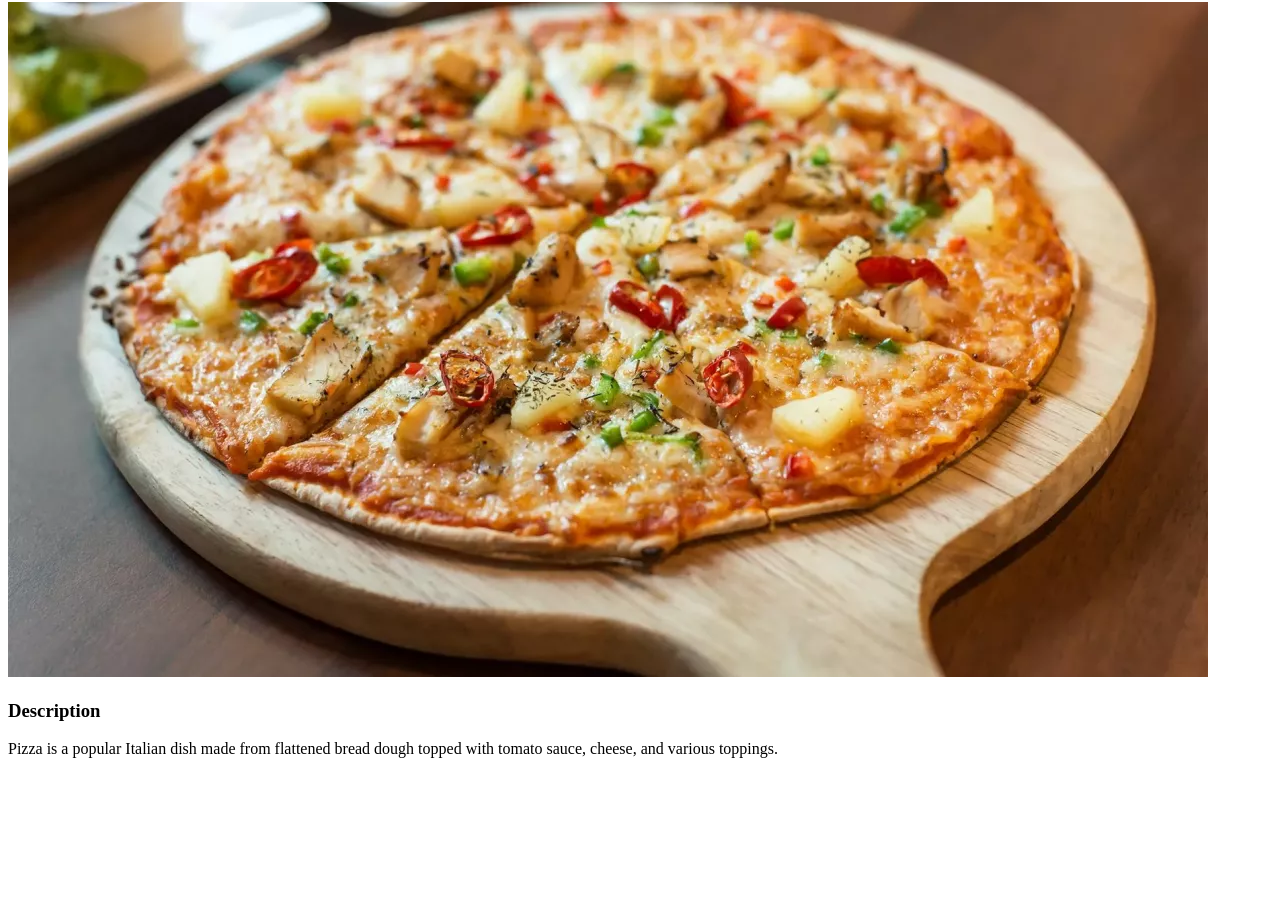
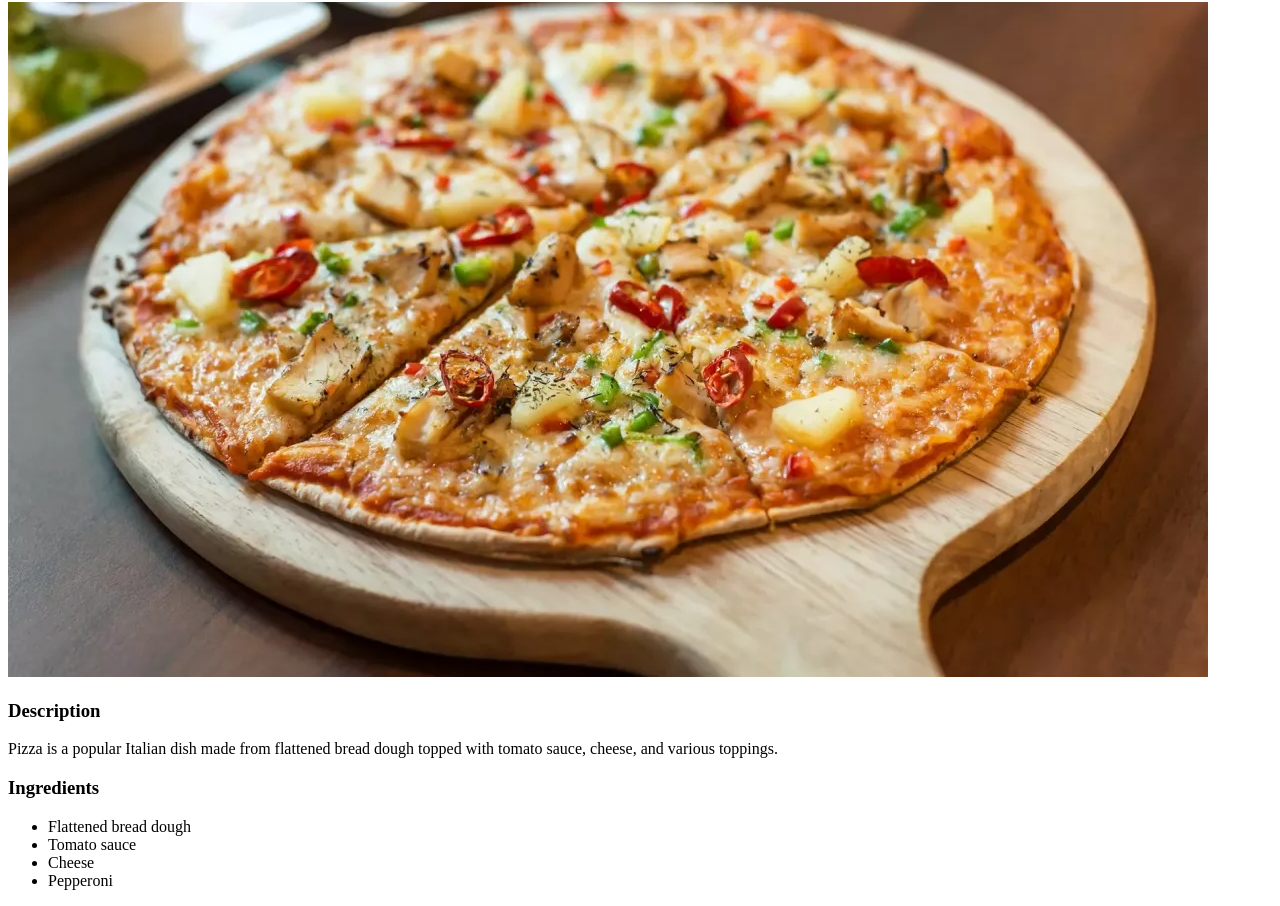
Before and after one commit to MewKay/odin-recipes, a plain HTML site: page recipes/pizza.html in a window 1280 px wide. Shown: the part 78-984 px from the top of the page. Before the commit the page ends 852 px from the top, so only its background shows below. Drawn offline with Linux system fonts and the light colour scheme.

Commit message:
Add a few ingredients to the pizza recipe

```diff
--- a/recipes/pizza.html
+++ b/recipes/pizza.html
@@ -9,9 +9,20 @@
   <body>
     <h1>Pizza</h1>
     <img src="../images/pizza.jpg">
+
     <h3>Description</h3>
     <div>
       <p>Pizza is a popular Italian dish made from flattened bread dough topped with tomato sauce, cheese, and various toppings.</p>
     </div>
+
+    <h3>Ingredients</h3>
+    <ul>
+      <li>Flattened bread dough</li>
+      <li>Tomato sauce</li>
+      <li>Cheese</li>
+      <li>Pepperoni</li>
+    </ul>
+
+
   </body>
 </html>
```
